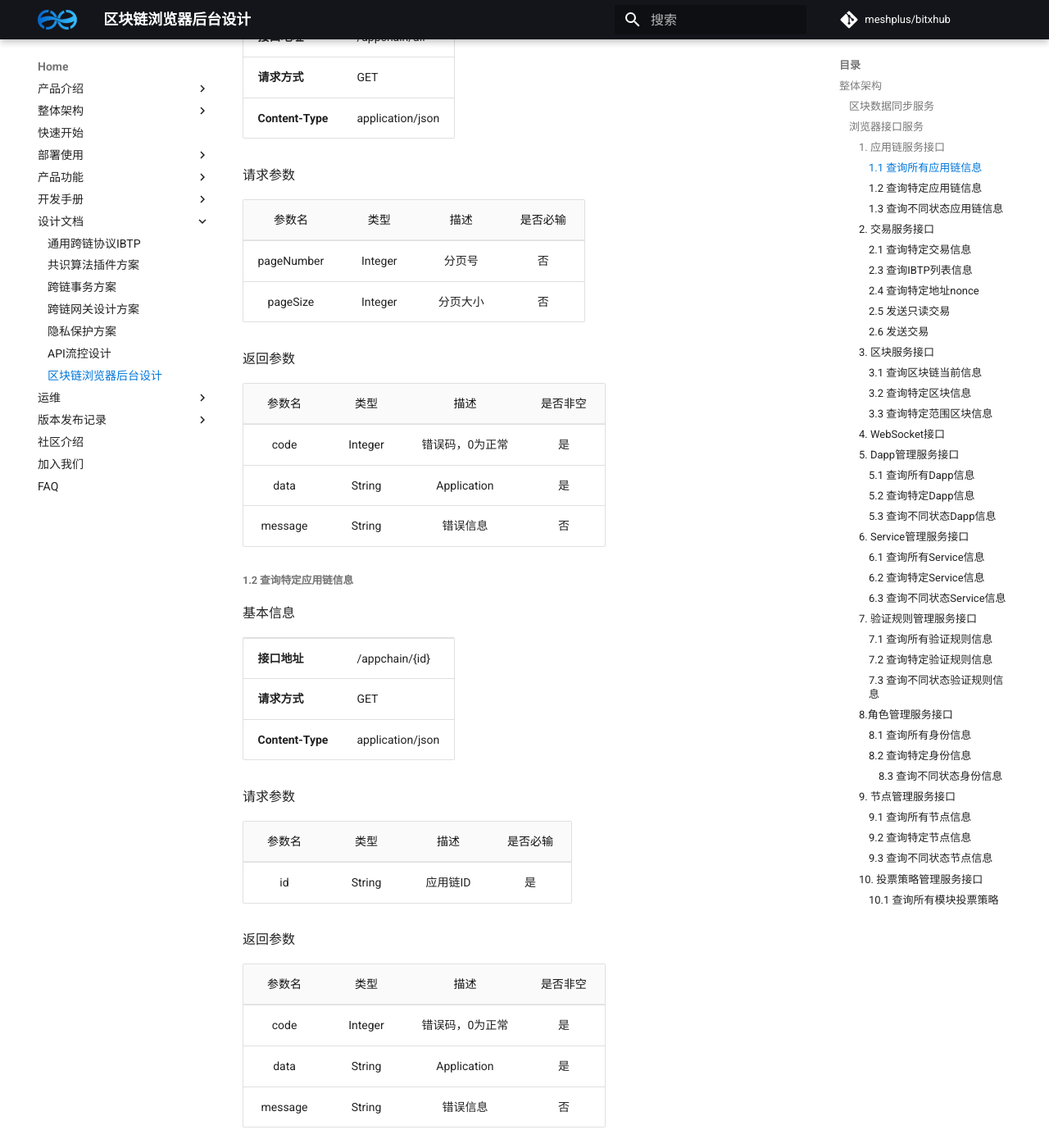
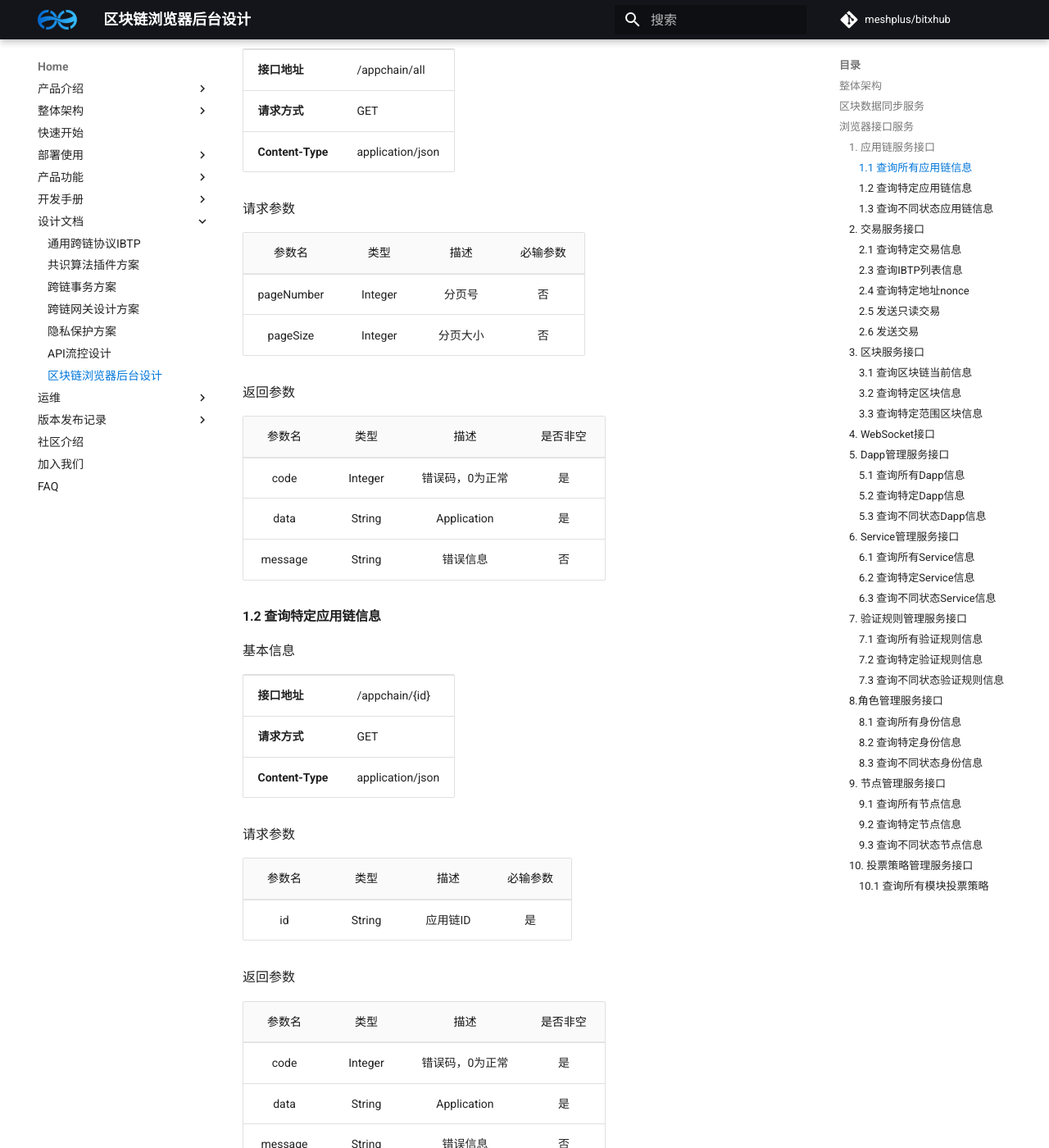
Before and after one commit to meshplus/bitxhub-docs, an MkDocs documentation site: the page built from docs/bitxhub/design/luka.md, in a window 1280 px wide and 1400 px high, scrolled down 1478 px. Shown: the whole window at 82% size. Built offline with MkDocs 1.6.1 and Material for MkDocs 9.7.7, drawn with Linux system fonts in a browser that asks for light colours; comment, search, counter and statistics services are not loaded; the version menu is left out; some of the changed text lies outside the part shown.

Commit message:
fix(1.18):format luka.md

````diff
--- a/docs/bitxhub/design/luka.md
+++ b/docs/bitxhub/design/luka.md
@@ -9,15 +9,15 @@
 ## 整体架构
 区块链浏览器后台主要包括区块数据同步服务和浏览器接口服务，区块链数据同步模块定时向中继链获取区块数据并存储到ES中，浏览器接口服务主要用于构建接口以供区块链浏览器查询特定数据。
 
-### 区块数据同步服务
+## 区块数据同步服务
 区块数据同步模块用于将中继链的所有区块数据同步到ES上。
-```go
+```java
 public void execute()
 ```
 execute方法定时执行，每 **500** 毫秒执行一次，每次同步 **100** 个(可配置)区块。
 
 针对内置合约BVM交易，比如应用链管理合约或者验证规则管理合约，是有具体的数据结构，因此需要分别进行同步。
-```go
+```java
 public void flushAopchains()
 
 public void flushRules()
@@ -33,12 +33,12 @@ public void flushNodes()
 public void flushProposalStrategies()
 ```
 
-### 浏览器接口服务
+## 浏览器接口服务
 
-#### 1. 应用链服务接口
+### 1. 应用链服务接口
 应用链服务接口只提供根据状态查询应用链相关信息，对应用链的治理统一通过交易服务接口。
 
-##### 1.1 查询所有应用链信息
+#### 1.1 查询所有应用链信息
 
 基本信息
 
@@ -59,10 +59,10 @@ public void flushProposalStrategies()
 
 请求参数
 
-|    参数名     |   类型    |  描述  | 是否必输 |
-|:----------:|:-------:|:----:|:----:|
-| pageNumber | Integer | 分页号  |  否   |
-|  pageSize  | Integer | 分页大小 |  否   |
+|   参数名   |  类型   |   描述   | 必输参数 |
+| :--------: | :-----: | :------: | :------: |
+| pageNumber | Integer |  分页号  |    否    |
+|  pageSize  | Integer | 分页大小 |    否    |
 
 返回参数
 
@@ -72,7 +72,7 @@ public void flushProposalStrategies()
 |  data   | String  | Application |  是   |
 | message | String  |    错误信息     |  否   |
 
-##### 1.2 查询特定应用链信息
+#### 1.2 查询特定应用链信息
 
 基本信息
 
@@ -93,7 +93,7 @@ public void flushProposalStrategies()
 
 请求参数
 
-|   参数名    |   类型    |  描述   | 是否必输 |
+|   参数名    |   类型    |  描述   | 必输参数 |
 |:--------:|:-------:|:-----:|:----:|
 |    id    | String  | 应用链ID |  是   |
 
@@ -105,7 +105,7 @@ public void flushProposalStrategies()
 |  data   | String  | Application |  是   |
 | message | String  |    错误信息     |  否   |
 
-##### 1.3 查询不同状态应用链信息
+#### 1.3 查询不同状态应用链信息
 
 基本信息
 
@@ -126,7 +126,7 @@ public void flushProposalStrategies()
 
 请求参数
 
-|    参数名     |   类型    |                                                 描述                                                  | 是否必输 |
+|    参数名     |   类型    |                                                 描述                                                  | 必输参数 |
 |:----------:|:-------:|:---------------------------------------------------------------------------------------------------:|:----:|
 | pageNumber | Integer |                                                 分页号                                                 |  否   |
 |  pageSize  | Integer |                                                分页大小                                                 |  否   |
@@ -140,8 +140,8 @@ public void flushProposalStrategies()
 |  data   | String  | Application |  是   |
 | message | String  |    错误信息     |  否   |
 
-#### 2. 交易服务接口
-##### 2.1 查询特定交易信息
+### 2. 交易服务接口
+#### 2.1 查询特定交易信息
 
 基本信息
 
@@ -162,7 +162,7 @@ public void flushProposalStrategies()
 
 请求参数
 
-| 参数名  |   类型    | 描述  | 是否必输 |
+| 参数名  |   类型    | 描述  | 必输参数 |
 |:----:|:-------:|:---:|:----:|
 | hash | String  | 哈希  |  是   |
 
@@ -174,7 +174,7 @@ public void flushProposalStrategies()
 |  data   | String  | Transaction |  是   |
 | message | String  |    错误信息     |  否   |
 
-##### 2.3 查询IBTP列表信息
+#### 2.3 查询IBTP列表信息
 
 基本信息
 
@@ -195,7 +195,7 @@ public void flushProposalStrategies()
 
 请求参数
 
-|    参数名     |   类型    |  描述   | 是否必输 |
+|    参数名     |   类型    |  描述   | 必输参数 |
 |:----------:|:-------:|:-----:|:----:|
 |    from    | String  | 来源链ID |  是   |
 |     to     | String  | 目的链ID |  是   |
@@ -210,7 +210,7 @@ public void flushProposalStrategies()
 |  data   | String  |   IBTP   |  是   |
 | message | String  |   错误信息   |  否   |
 
-##### 2.4 查询特定地址nonce
+#### 2.4 查询特定地址nonce
 
 基本信息
 
@@ -231,7 +231,7 @@ public void flushProposalStrategies()
 
 请求参数
 
-|    参数名     |   类型    |  描述   | 是否必输 |
+|    参数名     |   类型    |  描述   | 必输参数 |
 |:----------:|:-------:|:-----:|:----:|
 |  account   | String  |  地址   |  是   |
 
@@ -243,7 +243,7 @@ public void flushProposalStrategies()
 |  data   | String  |  nonce   |  是   |
 | message | String  |   错误信息   |  否   |
 
-##### 2.5 发送只读交易
+#### 2.5 发送只读交易
 
 基本信息
 
@@ -264,7 +264,7 @@ public void flushProposalStrategies()
 
 请求参数
 
-| 参数名 |   类型   |           描述            | 是否必输 |
+| 参数名 |   类型   |           描述            | 必输参数 |
 |:---:|:------:|:-----------------------:|:----:|
 | raw | String | Base64编码后的protobuf的交易结构 |  是   |
 
@@ -276,7 +276,7 @@ public void flushProposalStrategies()
 |  data   | String  | Receipt  |  是   |
 | message | String  |   错误信息   |  否   |
 
-##### 2.6 发送交易
+#### 2.6 发送交易
 
 基本信息
 
@@ -297,7 +297,7 @@ public void flushProposalStrategies()
 
 请求参数
 
-| 参数名 |   类型   |           描述            | 是否必输 |
+| 参数名 |   类型   |           描述            | 必输参数 |
 |:---:|:------:|:-----------------------:|:----:|
 | raw | String | Base64编码后的protobuf的交易结构 |  是   |
 
@@ -309,8 +309,8 @@ public void flushProposalStrategies()
 |  data   | String  | Receipt  |  是   |
 | message | String  |   错误信息   |  否   |
 
-#### 3. 区块服务接口
-##### 3.1 查询区块链当前信息
+### 3. 区块服务接口
+#### 3.1 查询区块链当前信息
 
 基本信息
 
@@ -337,7 +337,7 @@ public void flushProposalStrategies()
 |  data   | String  | ChainMeta |  是   |
 | message | String  |   错误信息    |  否   |
 
-##### 3.2 查询特定区块信息
+#### 3.2 查询特定区块信息
 
 基本信息
 
@@ -358,7 +358,7 @@ public void flushProposalStrategies()
 
 请求参数
 
-|  参数名  |   类型    |       描述        | 是否必输 |
+|  参数名  |   类型    |       描述        | 必输参数 |
 |:-----:|:-------:|:---------------:|:----:|
 | type  | Integer | 0: 高度<br/>1: 哈希 |  否   |
 | value | String  |     哈希或者高度      |  是   |
@@ -371,7 +371,7 @@ public void flushProposalStrategies()
 |  data   | String  |  Block   |  是   |
 | message | String  |   错误信息   |  否   |
 
-##### 3.3 查询特定范围区块信息
+#### 3.3 查询特定范围区块信息
 
 基本信息
 
@@ -392,7 +392,7 @@ public void flushProposalStrategies()
 
 请求参数
 
-|    参数名     |   类型    |  描述  | 是否必输 |
+|    参数名     |   类型    |  描述  | 必输参数 |
 |:----------:|:-------:|:----:|:----:|
 | pageNumber | Integer | 分页号  |  否   |
 |  pageSize  | Integer | 分页大小 |  否   |
@@ -405,7 +405,7 @@ public void flushProposalStrategies()
 |  data   | String  |  Block   |  是   |
 | message | String  |   错误信息   |  否   |
 
-#### 4. WebSocket接口
+### 4. WebSocket接口
 
 ```go
 // 订阅跨链事件
@@ -418,8 +418,8 @@ simpMessagingTemplate.convertAndSend("/topic/blockHeader", blockHeader);
 simpMessagingTemplate.convertAndSend("/topic/block", block);
 ```
 
-#### 5. Dapp管理服务接口
-##### 5.1 查询所有Dapp信息
+### 5. Dapp管理服务接口
+#### 5.1 查询所有Dapp信息
 
 基本信息
 
@@ -440,7 +440,7 @@ simpMessagingTemplate.convertAndSend("/topic/block", block);
 
 请求参数
 
-|    参数名     |   类型    |  描述  | 是否必输 |
+|    参数名     |   类型    |  描述  | 必输参数 |
 |:----------:|:-------:|:----:|:----:|
 | pageNumber | Integer | 分页号  |  否   |
 |  pageSize  | Integer | 分页大小 |  否   |
@@ -453,7 +453,7 @@ simpMessagingTemplate.convertAndSend("/topic/block", block);
 |  data   | String  |   Dapp   |  是   |
 | message | String  |   错误信息   |  否   |
 
-##### 5.2 查询特定Dapp信息
+#### 5.2 查询特定Dapp信息
 
 基本信息
 
@@ -474,7 +474,7 @@ simpMessagingTemplate.convertAndSend("/topic/block", block);
 
 请求参数
 
-|   参数名    |   类型    |   描述    | 是否必输 |
+|   参数名    |   类型    |   描述    | 必输参数 |
 |:--------:|:-------:|:-------:|:----:|
 |    id    | String  | Dapp ID |  是   |
 
@@ -486,7 +486,7 @@ simpMessagingTemplate.convertAndSend("/topic/block", block);
 |  data   | String  |   Dapp   |  是   |
 | message | String  |   错误信息   |  否   |
 
-##### 5.3 查询不同状态Dapp信息
+#### 5.3 查询不同状态Dapp信息
 
 基本信息
 
@@ -507,7 +507,7 @@ simpMessagingTemplate.convertAndSend("/topic/block", block);
 
 请求参数
 
-|    参数名     |   类型    |                                                                                 描述                                                                                  | 是否必输 |
+|    参数名     |   类型    |                                                                                 描述                                                                                  | 必输参数 |
 |:----------:|:-------:|:-------------------------------------------------------------------------------------------------------------------------------------------------------------------:|:----:|
 | pageNumber | Integer |                                                                                 分页号                                                                                 |  否   |
 |  pageSize  | Integer |                                                                                分页大小                                                                                 |  否   |
@@ -521,8 +521,8 @@ simpMessagingTemplate.convertAndSend("/topic/block", block);
 |  data   | String  |   Dapp   |  是   |
 | message | String  |   错误信息   |  否   |
 
-#### 6. Service管理服务接口
-##### 6.1 查询所有Service信息
+### 6. Service管理服务接口
+#### 6.1 查询所有Service信息
 
 基本信息
 
@@ -543,7 +543,7 @@ simpMessagingTemplate.convertAndSend("/topic/block", block);
 
 请求参数
 
-|    参数名     |   类型    |  描述  | 是否必输 |
+|    参数名     |   类型    |  描述  | 必输参数 |
 |:----------:|:-------:|:----:|:----:|
 | pageNumber | Integer | 分页号  |  否   |
 |  pageSize  | Integer | 分页大小 |  否   |
@@ -556,7 +556,7 @@ simpMessagingTemplate.convertAndSend("/topic/block", block);
 |  data   | String  | Service  |  是   |
 | message | String  |   错误信息   |  否   |
 
-##### 6.2 查询特定Service信息
+#### 6.2 查询特定Service信息
 
 基本信息
 
@@ -577,7 +577,7 @@ simpMessagingTemplate.convertAndSend("/topic/block", block);
 
 请求参数
 
-|   参数名    |   类型    |     描述     | 是否必输 |
+|   参数名    |   类型    |     描述     | 必输参数 |
 |:--------:|:-------:|:----------:|:----:|
 |    id    | String  | Service ID |  是   |
 
@@ -589,7 +589,7 @@ simpMessagingTemplate.convertAndSend("/topic/block", block);
 |  data   | String  | Service  |  是   |
 | message | String  |   错误信息   |  否   |
 
-##### 6.3 查询不同状态Service信息
+#### 6.3 查询不同状态Service信息
 
 基本信息
 
@@ -610,7 +610,7 @@ simpMessagingTemplate.convertAndSend("/topic/block", block);
 
 请求参数
 
-|    参数名     |   类型    |                                                                描述                                                                 | 是否必输 |
+|    参数名     |   类型    |                                                                描述                                                                 | 必输参数 |
 |:----------:|:-------:|:---------------------------------------------------------------------------------------------------------------------------------:|:----:|
 | pageNumber | Integer |                                                                分页号                                                                |  否   |
 |  pageSize  | Integer |                                                               分页大小                                                                |  否   |
@@ -624,8 +624,8 @@ simpMessagingTemplate.convertAndSend("/topic/block", block);
 |  data   | String  | Service  |  是   |
 | message | String  |   错误信息   |  否   |
 
-#### 7. 验证规则管理服务接口
-##### 7.1 查询所有验证规则信息
+### 7. 验证规则管理服务接口
+#### 7.1 查询所有验证规则信息
 
 基本信息
 
@@ -646,7 +646,7 @@ simpMessagingTemplate.convertAndSend("/topic/block", block);
 
 请求参数
 
-|    参数名     |   类型    |  描述  | 是否必输 |
+|    参数名     |   类型    |  描述  | 必输参数 |
 |:----------:|:-------:|:----:|:----:|
 | pageNumber | Integer | 分页号  |  否   |
 |  pageSize  | Integer | 分页大小 |  否   |
@@ -659,7 +659,7 @@ simpMessagingTemplate.convertAndSend("/topic/block", block);
 |  data   | String  |   Rule   |  是   |
 | message | String  |   错误信息   |  否   |
 
-##### 7.2 查询特定验证规则信息
+#### 7.2 查询特定验证规则信息
 
 基本信息
 
@@ -680,7 +680,7 @@ simpMessagingTemplate.convertAndSend("/topic/block", block);
 
 请求参数
 
-|   参数名    |   类型    |   描述    | 是否必输 |
+|   参数名    |   类型    |   描述    | 必输参数 |
 |:--------:|:-------:|:-------:|:----:|
 |    id    | String  | Rule ID |  是   |
 
@@ -692,7 +692,7 @@ simpMessagingTemplate.convertAndSend("/topic/block", block);
 |  data   | String  |   Rule   |  是   |
 | message | String  |   错误信息   |  否   |
 
-##### 7.3 查询不同状态验证规则信息
+#### 7.3 查询不同状态验证规则信息
 
 基本信息
 
@@ -713,7 +713,7 @@ simpMessagingTemplate.convertAndSend("/topic/block", block);
 
 请求参数
 
-|    参数名     |   类型    |                                         描述                                         | 是否必输 |
+|    参数名     |   类型    |                                         描述                                         | 必输参数 |
 |:----------:|:-------:|:----------------------------------------------------------------------------------:|:----:|
 | pageNumber | Integer |                                        分页号                                         |  否   |
 |  pageSize  | Integer |                                        分页大小                                        |  否   |
@@ -727,8 +727,8 @@ simpMessagingTemplate.convertAndSend("/topic/block", block);
 |  data   | String  |   Rule   |  是   |
 | message | String  |   错误信息   |  否   |
 
-#### 8.角色管理服务接口
-##### 8.1 查询所有身份信息
+### 8.角色管理服务接口
+#### 8.1 查询所有身份信息
 
 基本信息
 
@@ -749,7 +749,7 @@ simpMessagingTemplate.convertAndSend("/topic/block", block);
 
 请求参数
 
-|    参数名     |   类型    |  描述  | 是否必输 |
+|    参数名     |   类型    |  描述  | 必输参数 |
 |:----------:|:-------:|:----:|:----:|
 | pageNumber | Integer | 分页号  |  否   |
 |  pageSize  | Integer | 分页大小 |  否   |
@@ -762,7 +762,7 @@ simpMessagingTemplate.convertAndSend("/topic/block", block);
 |  data   | String  |   Role   |  是   |
 | message | String  |   错误信息   |  否   |
 
-##### 8.2 查询特定身份信息
+#### 8.2 查询特定身份信息
 
 基本信息
 
@@ -783,7 +783,7 @@ simpMessagingTemplate.convertAndSend("/topic/block", block);
 
 请求参数
 
-|   参数名    |   类型    |   描述    | 是否必输 |
+|   参数名    |   类型    |   描述    | 必输参数 |
 |:--------:|:-------:|:-------:|:----:|
 |    id    | String  | Role ID |  是   |
 
@@ -795,7 +795,7 @@ simpMessagingTemplate.convertAndSend("/topic/block", block);
 |  data   | String  |   Role   |  是   |
 | message | String  |   错误信息   |  否   |
 
-###### 8.3 查询不同状态身份信息
+#### 8.3 查询不同状态身份信息
 
 基本信息
 
@@ -816,7 +816,7 @@ simpMessagingTemplate.convertAndSend("/topic/block", block);
 
 请求参数
 
-|    参数名     |   类型    |                                                                     描述                                                                      | 是否必输 |
+|    参数名     |   类型    |                                                                     描述                                                                      | 必输参数 |
 |:----------:|:-------:|:-------------------------------------------------------------------------------------------------------------------------------------------:|:----:|
 | pageNumber | Integer |                                                                     分页号                                                                     |  否   |
 |  pageSize  | Integer |                                                                    分页大小                                                                     |  否   |
@@ -831,8 +831,8 @@ simpMessagingTemplate.convertAndSend("/topic/block", block);
 | message | String  |   错误信息   |  否   |
 
 
-#### 9. 节点管理服务接口
-##### 9.1 查询所有节点信息
+### 9. 节点管理服务接口
+#### 9.1 查询所有节点信息
 
 基本信息
 
@@ -853,7 +853,7 @@ simpMessagingTemplate.convertAndSend("/topic/block", block);
 
 请求参数
 
-|    参数名     |   类型    |  描述  | 是否必输 |
+|    参数名     |   类型    |  描述  | 必输参数 |
 |:----------:|:-------:|:----:|:----:|
 | pageNumber | Integer | 分页号  |  否   |
 |  pageSize  | Integer | 分页大小 |  否   |
@@ -866,7 +866,7 @@ simpMessagingTemplate.convertAndSend("/topic/block", block);
 |  data   | String  |   Node   |  是   |
 | message | String  |   错误信息   |  否   |
 
-##### 9.2 查询特定节点信息
+#### 9.2 查询特定节点信息
 
 基本信息
 
@@ -887,7 +887,7 @@ simpMessagingTemplate.convertAndSend("/topic/block", block);
 
 请求参数
 
-|    参数名     |   类型    |   描述    | 是否必输 |
+|    参数名     |   类型    |   描述    | 必输参数 |
 |:----------:|:-------:|:-------:|:----:|
 | pageNumber | Integer |   分页号   |  否   |
 |  pageSize  | Integer |  分页大小   |  否   |
@@ -901,7 +901,7 @@ simpMessagingTemplate.convertAndSend("/topic/block", block);
 |  data   | String  |   Node   |  是   |
 | message | String  |   错误信息   |  否   |
 
-##### 9.3 查询不同状态节点信息
+#### 9.3 查询不同状态节点信息
 
 基本信息
 
@@ -922,7 +922,7 @@ simpMessagingTemplate.convertAndSend("/topic/block", block);
 
 请求参数
 
-|    参数名     |   类型    |                                             描述                                             | 是否必输 |
+|    参数名     |   类型    |                                             描述                                             | 必输参数 |
 |:----------:|:-------:|:------------------------------------------------------------------------------------------:|:----:|
 | pageNumber | Integer |                                            分页号                                             |  否   |
 |  pageSize  | Integer |                                            分页大小                                            |  否   |
@@ -936,7 +936,7 @@ simpMessagingTemplate.convertAndSend("/topic/block", block);
 |  data   | String  |   Node   |  是   |
 | message | String  |   错误信息   |  否   |
 
-#### 10. 投票策略管理服务接口
+### 10. 投票策略管理服务接口
 ##### 10.1 查询所有模块投票策略
 
 基本信息
````
